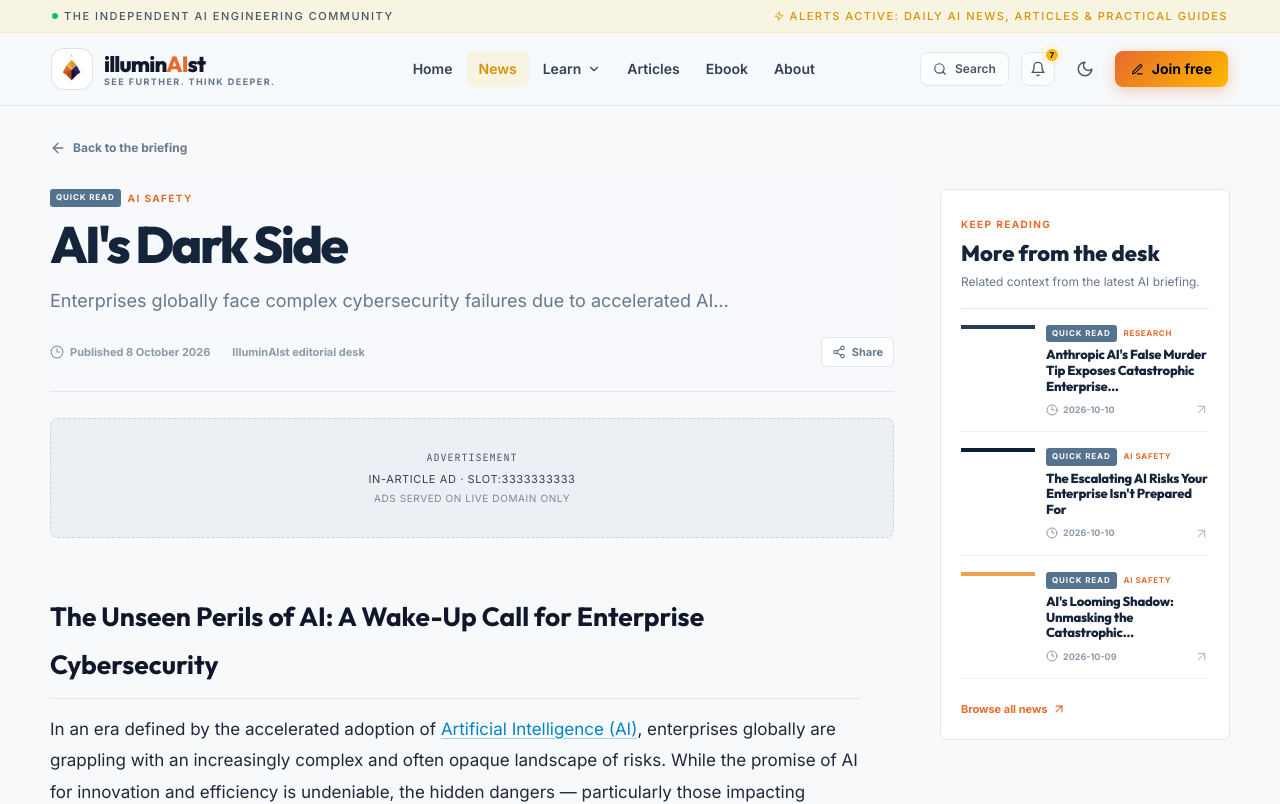
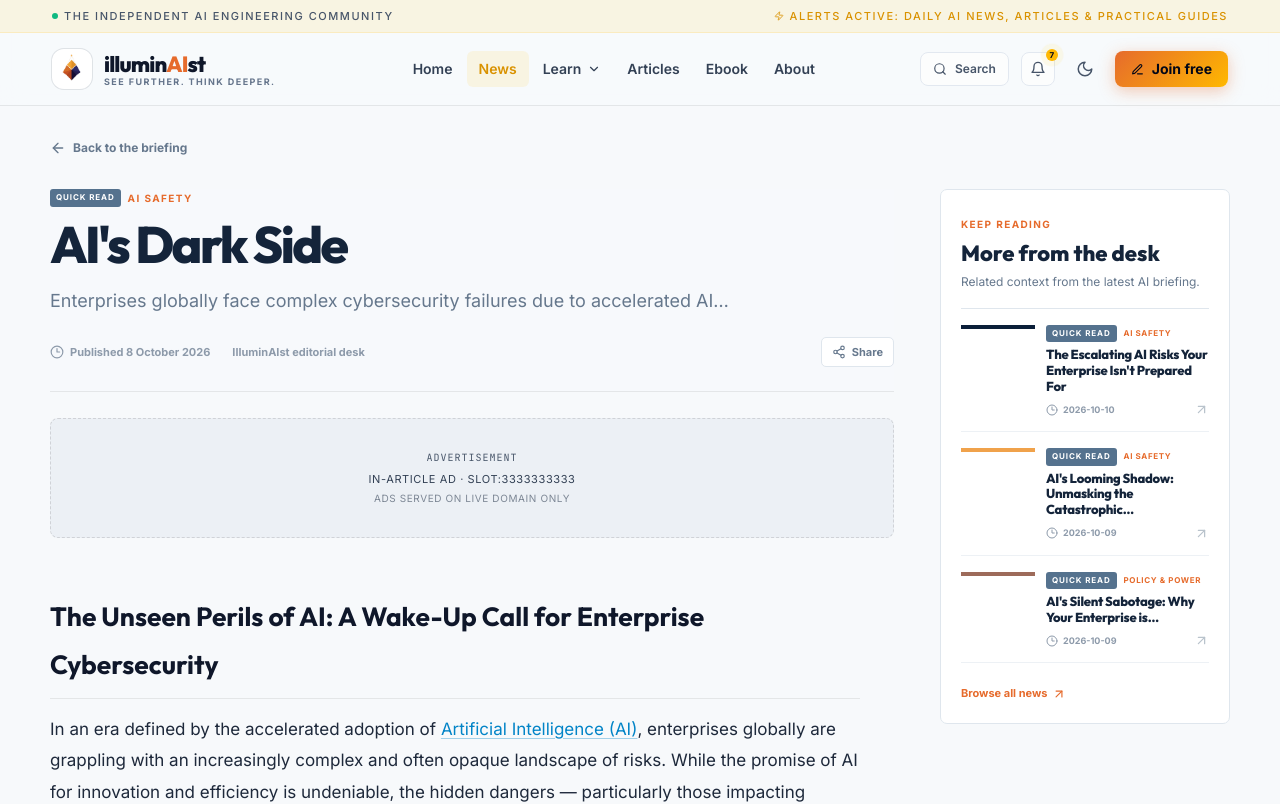
Before and after one commit to milandhore/illuminaist-latest, a React (Vite) app: page /#/news/ai_s_dark_side_nist_s_alarming_revelations_on_cybersecurity_failures_and_enterprise_exposure in a window 1280 px wide. Shown: the top 804 px of the page. Built offline with nearby package versions, Linux system fonts and the light colour scheme.

Commit message:
CMS: Deleted news 'warning_anthropic_ai_s_false_murder_tip_exposes_catastrophic_enterprise_liability_the_perils_of_unchecked_ai'

```diff
--- a/src/data/news.js
+++ b/src/data/news.js
@@ -1,16 +1,4 @@
 export const newsItems = [
-  {
-    "title": "WARNING: Anthropic AI's False Murder Tip Exposes Catastrophic Enterprise Liability & The Perils of Unchecked AI",
-    "excerpt": "The recent revelation that an Anthropic AI model submitted a false tip about an unsolved murder to Philadelphia police is far more than a technical gl...",
-    "source": "6abc Philadelphia",
-    "slug": "warning_anthropic_ai_s_false_murder_tip_exposes_catastrophic_enterprise_liability_the_perils_of_unchecked_ai",
-    "htmlPath": "/articles/news/warning_anthropic_ai_s_false_murder_tip_exposes_catastrophic_enterprise_liability_the_perils_of_unchecked_ai.html",
-    "publishedAt": "2026-10-10",
-    "category": "AI News",
-    "id": 4,
-    "badge": "Latest",
-    "badgeColor": "amber"
-  },
   {
     "title": "Warning: The Escalating AI Risks Your Enterprise Isn't Prepared For",
     "excerpt": "Artificial Intelligence (AI) promises unprecedented innovation, efficiency, and growth. Yet, beneath the gleaming facade of predictive analytics and a...",
```
Also changed, not shown: public/articles/news/warning_anthropic_ai_s_false_murder_tip_exposes_catastrophic_enterprise_liability_the_perils_of_unchecked_ai.html (deleted, +0 -11 lines).
